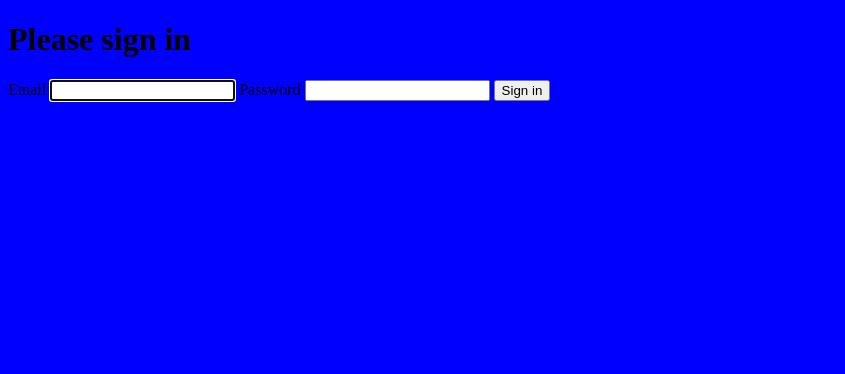
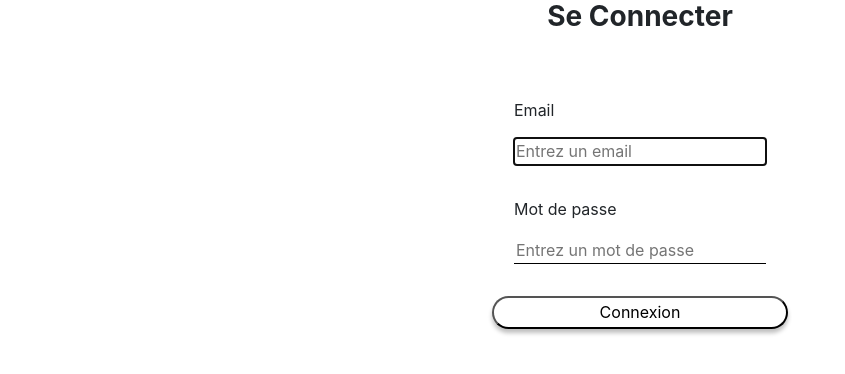
Before and after one commit to AudreyMetayer/hackaton2_Ekino, a Symfony app: template templates/security/login.html.twig in a window 1280 px wide. Shown: the top 374 px of the page, without its empty margins (0-845 px from the left). Run offline with Twig, Linux system fonts and the light colour scheme; the template is opened without the code that fills it, so the values that code supplies are empty; style sheets or scripts are compiled from the project's sources; some libraries are stand-ins or nearby versions.

Commit message:
front register and login done

```diff
--- a/assets/styles/app.scss
+++ b/assets/styles/app.scss
@@ -1,3 +1,6 @@
+@import "~bootstrap/scss/bootstrap";
+@import "security/login";
+@import "register/register";
 body {
-    background-color: blue;
+    background-color: white;
 }
--- a/assets/styles/global.scss
+++ /dev/null
@@ -1 +0,0 @@
-@import "~bootstrap/scss/bootstrap";
--- /dev/null
+++ b/assets/styles/security/login.scss
@@ -0,0 +1,18 @@
+.form-log{
+  border: none;
+  border-bottom: 1px solid;
+  margin-bottom: 1em;
+}
+.form-l {
+  display: flex;
+  flex-direction: column;
+  align-items: center;
+}
+.btn-login {
+  width: 296px;
+  height: 33.38px;
+  background: #FFFFFF;
+  box-shadow: 0px 4px 4px rgba(0, 0, 0, 0.25);
+  border-radius: 63px;
+  margin-top: 1em;
+}
--- /dev/null
+++ b/templates/component/_register_login_link.html.twig
@@ -0,0 +1,4 @@
+<div class="link-box">
+    <a href="{{ path('app_login') }}">Connexion</a>
+    <a href="{{ path('app_register_index') }}">Inscription</a>
+</div>
--- a/templates/security/login.html.twig
+++ b/templates/security/login.html.twig
@@ -1,6 +1,6 @@
 {% extends 'base.html.twig' %}
 
-{% block title %}Log in!{% endblock %}
+{% block title %}Se Connecter{% endblock %}
 
 {% block body %}
 <form method="post">
@@ -13,30 +13,24 @@
             You are logged in as {{ app.user.username }}, <a href="{{ path('app_logout') }}">Logout</a>
         </div>
     {% endif %}
+    <h1 class="h3 font-weight-bold text-center mb-5">Se Connecter</h1>
+    <div class="form-l">
+        <div class="mt-3">
+            <p>Email</p>
+            <input type="email" value="{{ last_username }}" name="email" id="inputEmail" class="form-log" placeholder="Entrez un email" required autofocus>
+        </div>
+        <div class="mt-3">
+            <p>Mot de passe</p>
+            <input type="password" name="password" id="inputPassword" class="form-log" placeholder="Entrez un mot de passe" required>
+        </div>
 
-    <h1 class="h3 mb-3 font-weight-normal">Please sign in</h1>
-    <label for="inputEmail">Email</label>
-    <input type="email" value="{{ last_username }}" name="email" id="inputEmail" class="form-control" required autofocus>
-    <label for="inputPassword">Password</label>
-    <input type="password" name="password" id="inputPassword" class="form-control" required>
 
-    <input type="hidden" name="_csrf_token"
-           value="{{ csrf_token('authenticate') }}"
-    >
+    <input type="hidden" name="_csrf_token" value="{{ csrf_token('authenticate') }}">
+        <button class="btn-login" type="submit">
+            Connexion
+        </button>
+    </div>
 
-    {#
-        Uncomment this section and add a remember_me option below your firewall to activate remember me functionality.
-        See https://symfony.com/doc/current/security/remember_me.html
 
-        <div class="checkbox mb-3">
-            <label>
-                <input type="checkbox" name="_remember_me"> Remember me
-            </label>
-        </div>
-    #}
-
-    <button class="btn btn-lg btn-primary" type="submit">
-        Sign in
-    </button>
 </form>
 {% endblock %}
```
Also changed, not shown: assets/styles/register/register.scss (added, +29 -0 lines), src/Form/RegistrationFormType.php (+20 -2 lines), templates/registration/register.html.twig (+24 -10 lines).
